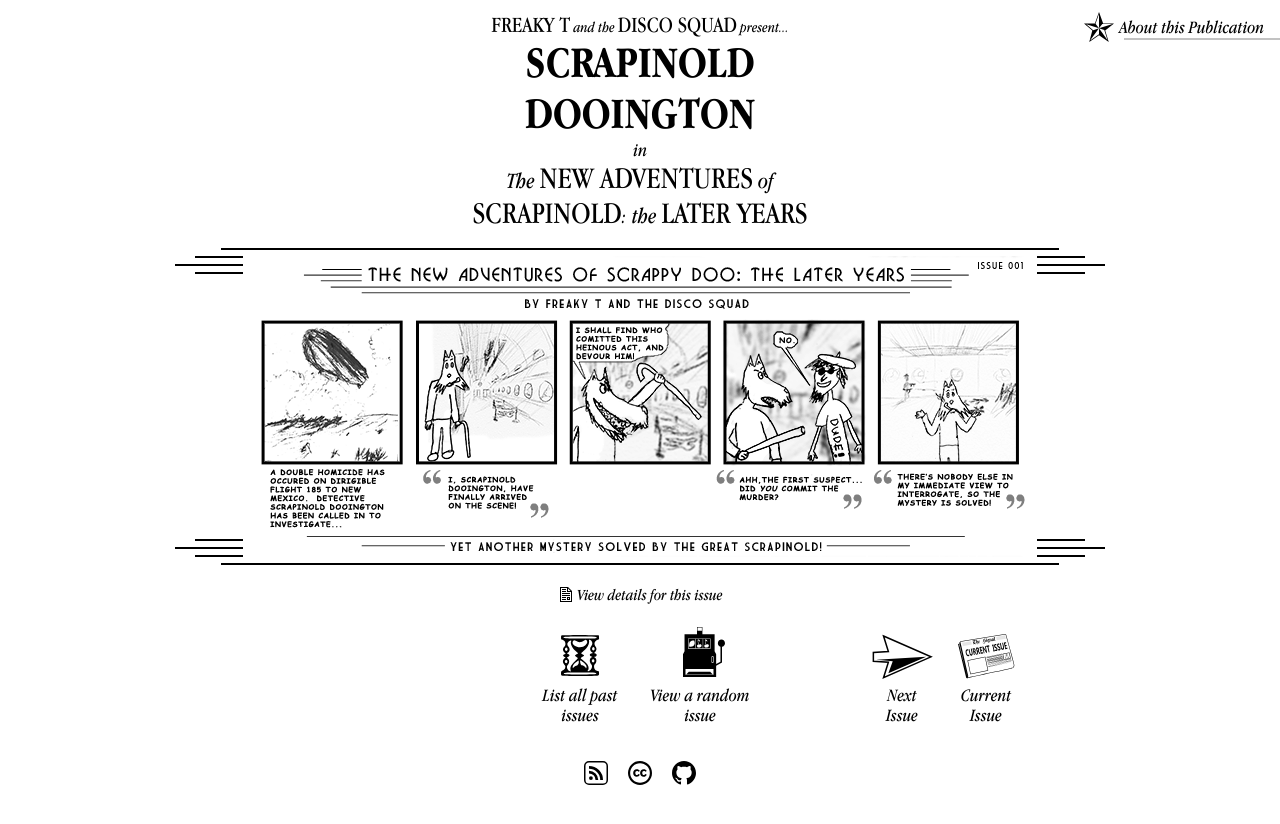
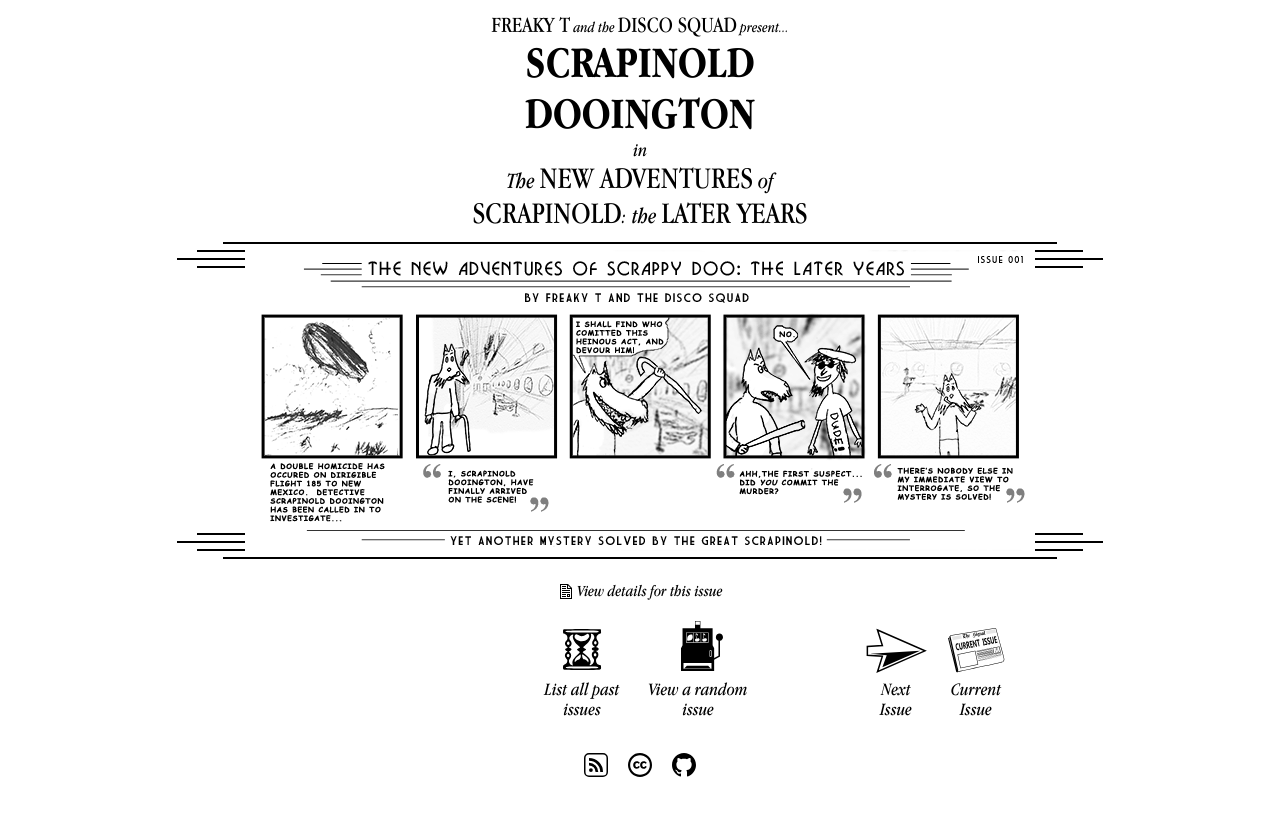
Before and after one commit to Scrapinold/scrapinold.github.io, a Jekyll site: the page built from _posts/2008-12-20-1.markdown, in a window 1280 px wide. Shown: the top 824 px of the page. Built offline with Jekyll 4.4.1, drawn with Linux system fonts in a browser that asks for light colours; nearby versions of some CDN libraries.

Commit message:
Responsive mode

```diff
--- a/_includes/comic.html
+++ b/_includes/comic.html
@@ -1,5 +1,5 @@
 <header>
-	<a class="link-about" href="about.html">About this Publication</a>
+	<!-- <a class="link-about" href="about.html">About this Publication</a> -->
 
 	<h1 class="title">
 		<a href="{{ site.baseurl }}/">
@@ -12,11 +12,10 @@
 </header>
 
 <div class="comic-container">
-	<div class="comic-deco comic-deco-upper"></div>
+	<div class="comic-margin-left"></div>
 	<img class="comic-img" src="{{ site.url }}{{ page.image_url }}" title="{{ page.hover_text | xml_escape }}" alt="Comic image" width="{{ page.image_width }}" height="{{ page.image_height }}" />
-	<div class="comic-deco comic-deco-lower"></div>
+	<div class="comic-margin-right"></div>
 </div>
-
 
 <div class="notes-section">
 	<button type="button" id="notes-button" aria-expanded="false" aria-controls="notes-text" onclick="toggleNotes()">View details for this issue</button>
--- a/_includes/head.html
+++ b/_includes/head.html
@@ -2,7 +2,7 @@
     <meta charset="utf-8">
     <meta http-equiv="X-UA-Compatible" content="IE=edge">
     <title>{% if page.issue %}{{site.title}} Issue {{ page.issue }}: {{ page.title }}{% else %}{{ site.title }}{% endif %}</title>
-    <meta name="viewport" content="width=device-width,initial-scale=1,viewport-fit=cover">
+    <meta name="viewport" content="width=device-width,initial-scale=1">
     <meta name="description" content="{{ site.description }}">
     <link rel="canonical" href="{{ page.url | replace:'index.html','' | prepend: site.baseurl | prepend: site.url }}">
     <link rel="alternate" type="application/rss+xml" title="RSS" href="/feed.xml" />
--- a/_includes/navigation.html
+++ b/_includes/navigation.html
@@ -21,7 +21,7 @@
 
   <div class="nav-container-forward">
     {% if page.next.url %}
-      <a class="nav-next" id="next_link" class="{{disabled_class}}" href="{{page.next.url}}">Next Issue</a>
+      <a class="nav-next" id="next_link" href="{{page.next.url}}">Next Issue</a>
       <a class="nav-current" href="/">Current Issue</a>
     {% endif %}
   </div>
--- a/css/main.css
+++ b/css/main.css
@@ -31,6 +31,7 @@
   color: black;
   text-align: center;
   background: white;
+  margin: 0;
 }
 
 a {
@@ -42,12 +43,6 @@
   display: flex;
   align-items: center;
 } */
-
-@media screen and (max-width: 600px) {
-  .hidden-mobile {
-    display: none;
-  }
-}
 
 
 .title {
@@ -149,64 +144,52 @@
 
 .comic-container {
   margin: 0 auto;
-  width: auto;
-  display: inline-block;
-  position: relative;
-}
-
-.comic-deco {
-  background-color: black;
-  height: 2px;
-  display: block;
-  margin: 6px -30px;
-}
-
-.comic-deco::before, .comic-deco::after {
-  display: block;
-  content: '';
-  width: 68px;
-  height: 18px;
-  background-image: url('images/deco-comic-corner.svg');
-  position: absolute;
-}
-
-.comic-deco::before {
-  transform: translateX(-46px);
-}
-
-.comic-deco::after {
-  transform: scaleX(-1) translateX(-76px);
-  right: 0;
-}
-
-.comic-deco-upper::before, .comic-deco-upper::after {
-  top: 14px;
-}
-
-.comic-deco-lower::before, .comic-deco-lower::after {
-  bottom: 14px;
+  max-width: 100vw;
+  display: flex;
+  /* position: relative; */
+  overflow: auto;
+  /* background: url('images/deco-comic-corner.svg') left top, url('images/deco-comic-corner.svg') right top, url('images/deco-comic-corner.svg') left bottom, url('images/deco-comic-corner.svg') right bottom; */
 }
 
 .comic-img {
   display: block;
-  /* max-width: calc(100vw - 10px); */
-  /* height: auto; */
+  margin: 0 auto;
+  border-top: 2px solid black;
+  border-bottom: 2px solid black;
+  padding: 6px;
 }
+
+.comic-margin-left, .comic-margin-right {
+  min-width: 6px;
+  flex: 1;
+}
+
+.comic-margin-left {
+  background: url('images/comic-deco-top-left.svg') right top no-repeat,
+              url('images/comic-deco-bottom-left.svg') right bottom no-repeat;
+}
+.comic-margin-right {
+  background: url('images/comic-deco-top-right.svg') left top no-repeat,
+              url('images/comic-deco-bottom-right.svg') left bottom no-repeat;
+}
+
 
 /* nav */
 
 .comic-nav {
   display: flex;
   justify-content: center;
+  align-items: flex-start;
 }
 
 .comic-nav > div {
   display: flex;
+  align-items: flex-start;
 }
 
 .comic-nav a {
-  width: 64px;
-  padding: 10px;
+  max-width: 64px;
+  padding: 8px;
   font-size: 18px;
   font-style: italic;
   display: flex;
@@ -257,11 +240,11 @@
 
 /* ensure that the controls don't shift around when it is hidden */
 .nav-container-back, .nav-container-forward {
-  min-width: 168px;
+  flex-basis: 168px;
 }
 
 .nav-container-special a {
-  width: 100px;
+  max-width: 100px;
 }
 
 .nav-container-spacer {
@@ -294,12 +277,11 @@
 }
 
 .notes-section {
-  margin-bottom: 16px;
-  margin-top: 10px;
+  margin: 10px 8px 16px;
 }
 
 #notes-button {
-  background-color: white;
+  background: transparent linear-gradient(0deg, rgba(255,255,255,0) 25%, rgba(255,255,255,1) 26%, rgba(255,255,255,1) 74%, rgba(255,255,255,0) 75%);
   border: 0 none;
   font-family: inherit;
   font-style: italic;
@@ -310,6 +292,8 @@
   margin: 0 auto;
   position: relative;
   z-index: 2;
+  min-height: 44px;
+  align-items: center;
 }
 
 #notes-button::before {
@@ -326,7 +310,7 @@
   border: 2px dashed black;
   word-break: break-word;
   margin: 0 auto;
-  margin-top: -10px;
+  margin-top: -22px;
   position: relative;
   z-index: 1;
   font-family: ui-monospace,
@@ -364,7 +348,7 @@
 }
 
 .notes-text > p, .notes-text > div {
-  margin: 12px;
+  margin: 16px;
 }
 .notes-text > p:not(:last-child), .notes-text > div:not(:last-child) {
   padding-bottom: 12px;
@@ -466,3 +450,28 @@
     filter: invert(1);
   }
 } */
+
+
+
+@media only screen and (max-width: 480px) {
+  .comic-nav .nav-container-back {
+    flex-direction: column-reverse;
+  }
+
+  .comic-nav > div {
+    flex-direction: column;
+    align-items: center;
+  }
+
+  .comic-nav > .nav-container-spacer {
+    display: none;
+  }
+
+  .comic-nav > .nav-container-back, .comic-nav > .nav-container-forward {
+    flex: 1;
+  }
+
+  /* .comic-nav .nav-first, .comic-nav .nav-current {
+    display: none;
+  }g */
+}
```
Also changed, not shown: css/images/comic-deco-bottom-left.svg (added), css/images/comic-deco-bottom-right.svg (added), css/images/comic-deco-top-left.svg (added), css/images/comic-deco-top-right.svg (added), css/images/deco-comic-corner.svg (deleted).
